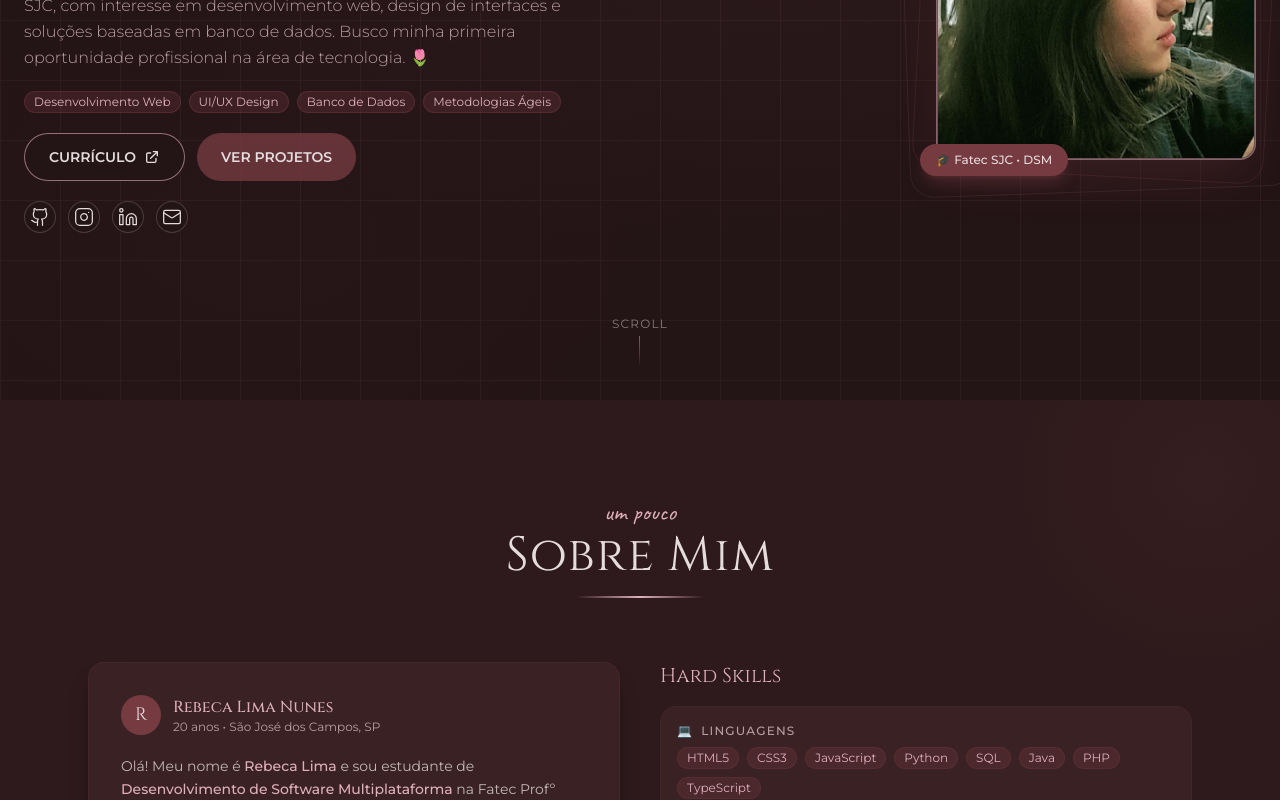
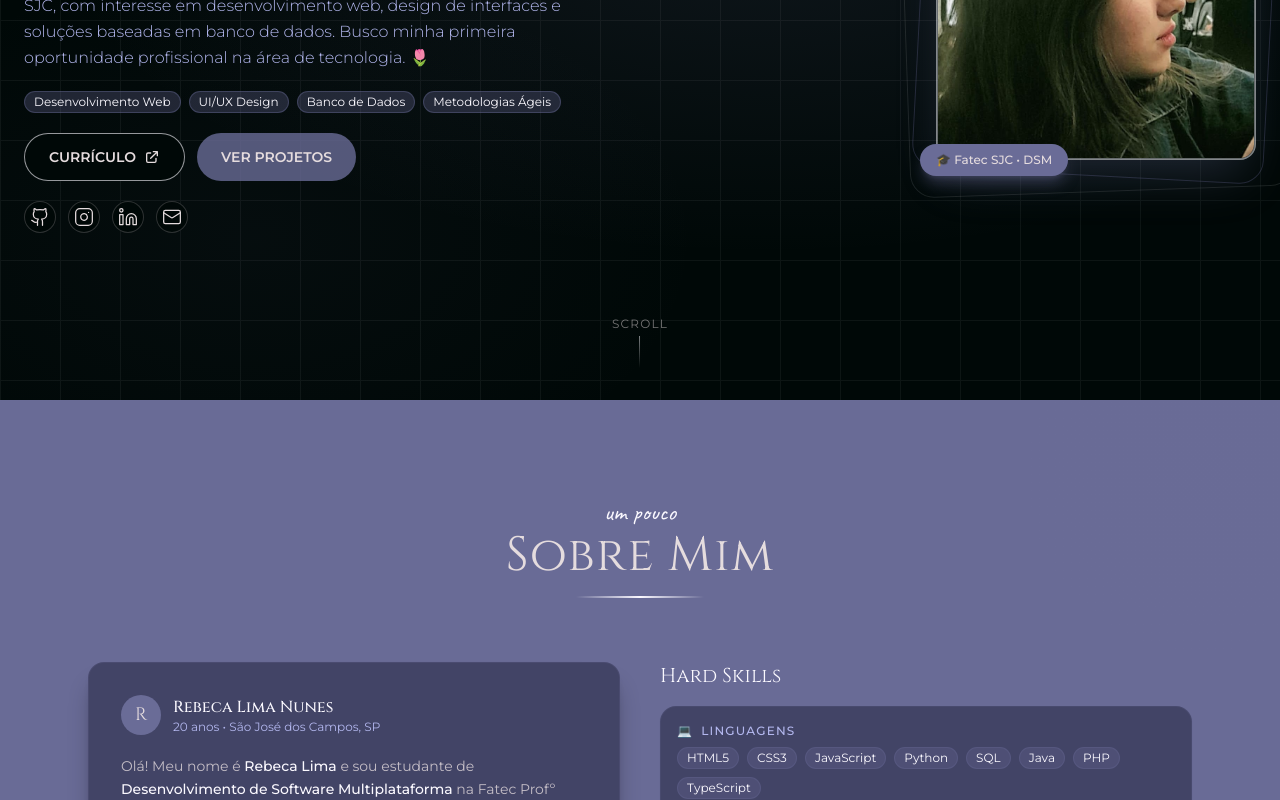
Before and after one commit to rebeca-lima-ti/portfolio-rebeca, a React (Vite) app: page / in a window 1280 px wide. Shown: the part 400-1200 px from the top of the page. Built offline with nearby package versions, Linux system fonts and the light colour scheme.

Commit message:
style: mudança na paleta de cores

```diff
--- a/src/components/About.jsx
+++ b/src/components/About.jsx
@@ -35,9 +35,9 @@ const hardSkills = [
 
 export default function About() {
 	return (
-		<section id="about" className="py-24 bg-base-200 relative overflow-hidden">
+		<section id="about" className="py-24 bg-accent relative overflow-hidden">
 			<div className="absolute top-0 right-0 w-96 h-96 opacity-10 pointer-events-none"
-				style={{ background: "radial-gradient(circle, #753b41 0%, transparent 70%)", transform: "translate(30%, -30%)" }} />
+				style={{ background: "radial-gradient(circle, #6a6c97 0%, transparent 70%)", transform: "translate(30%, -30%)" }} />
 
 			<div className="container mx-auto px-6 max-w-6xl">
 				<div className="text-center mb-16">
@@ -48,7 +48,7 @@ export default function About() {
 
 				<div className="grid lg:grid-cols-2 gap-10 items-start">
 					{/* Bio card */}
-					<div className="card bg-base-300 border border-catawba/20 shadow-xl shadow-black/30">
+					<div className="card bg-purple border border-catawba/20 shadow-xl shadow-black/30">
 						<div className="card-body gap-4">
 							<div className="flex items-center gap-3 mb-1">
 								<div className="avatar placeholder">
@@ -70,7 +70,7 @@ export default function About() {
 								Tenho interesse em desenvolvimento web, design de interfaces e banco de dados. Busco construir soluções que unam boa usabilidade e código de qualidade.
 							</p>
 
-							<div className="divider my-1" style={{ borderColor: "#753b4133" }} />
+							<div className="divider my-1" style={{ borderColor: "#6a6c9733" }} />
 
 							{/* Objetivo profissional */}
 							<div>
@@ -95,7 +95,7 @@ export default function About() {
 							<h3 className="font-cinzel text-ribbon text-xl mb-4">Hard Skills</h3>
 							<div className="flex flex-col gap-3">
 								{hardSkills.map((group) => (
-									<div key={group.category} className="card bg-base-300 border border-catawba/15 shadow-sm">
+									<div key={group.category} className="card bg-purple border border-catawba/15 shadow-sm">
 										<div className="card-body p-4 gap-2">
 											<p className="text-lilac text-xs uppercase tracking-widest font-medium flex items-center gap-2">
 												<span>{group.icon}</span>{group.category}
@@ -118,7 +118,7 @@ export default function About() {
 							<h3 className="font-cinzel text-ribbon text-xl mb-4">Soft Skills</h3>
 							<div className="flex flex-wrap gap-2">
 								{softSkills.map((s) => (
-									<span key={s} className="badge bg-base-300 text-pearl/80 border-catawba/20 text-xs py-3 gap-1.5">
+									<span key={s} className="badge bg-purple text-pearl/80 border-catawba/20 text-xs py-3 gap-1.5">
 										<span className="w-1.5 h-1.5 rounded-full bg-ribbon inline-block flex-shrink-0" />
 										{s}
 									</span>
--- a/src/components/Certificates.jsx
+++ b/src/components/Certificates.jsx
@@ -31,7 +31,7 @@ export default function Certificates() {
     <section id="certificates" className="py-24 bg-choco relative overflow-hidden">
       <div
         className="absolute bottom-0 left-0 w-80 h-80 opacity-10 pointer-events-none"
-        style={{ background: "radial-gradient(circle, #753b41 0%, transparent 70%)", transform: "translate(-30%, 30%)" }}
+        style={{ background: "radial-gradient(circle, #6a6c97 0%, transparent 70%)", transform: "translate(-30%, 30%)" }}
       />
 
       <div className="container mx-auto px-6 max-w-5xl">
@@ -48,7 +48,7 @@ export default function Certificates() {
           {certificates.map((cert, i) => (
             <div
               key={i}
-              className="card bg-base-200 border border-catawba/20 hover:border-catawba/50 hover:-translate-y-1 transition-all duration-300 shadow-lg"
+              className="card bg-purple border border-catawba/20 hover:border-catawba/50 hover:-translate-y-1 transition-all duration-300 shadow-lg"
             >
               <div className="card-body p-5 gap-3">
                 <div className="flex items-start justify-between gap-2">
--- a/src/components/Documents.jsx
+++ b/src/components/Documents.jsx
@@ -45,7 +45,7 @@ export default function Documents() {
     <section id="documents" className="py-24 bg-choco relative overflow-hidden">
       <div
         className="absolute right-0 bottom-0 w-64 h-64 opacity-10 pointer-events-none"
-        style={{ background: "radial-gradient(circle, #784a4a 0%, transparent 70%)", transform: "translate(20%, 20%)" }}
+        style={{ background: "radial-gradient(circle, #9395D3 0%, transparent 70%)", transform: "translate(20%, 20%)" }}
       />
 
       <div className="container mx-auto px-6 max-w-5xl">
@@ -62,7 +62,7 @@ export default function Documents() {
           {documents.map((doc, i) => (
             <div
               key={i}
-              className="card bg-base-200 border border-catawba/20 hover:border-catawba/50 transition-all duration-300 shadow-lg"
+              className="card bg-[#21223b] border border-catawba/20 hover:border-catawba/50 transition-all duration-300 shadow-lg"
             >
               <div className="card-body p-6 gap-4">
                 <div className="flex items-start gap-4">
--- a/src/components/Education.jsx
+++ b/src/components/Education.jsx
@@ -38,7 +38,7 @@ export default function Education() {
       {/* Decorative line */}
       <div
         className="absolute left-0 top-0 bottom-0 w-px opacity-10 hidden lg:block"
-        style={{ background: "linear-gradient(to bottom, transparent, #dfb0bb, transparent)", left: "10%" }}
+        style={{ background: "linear-gradient(to bottom, transparent, #FBF9FF, transparent)", left: "10%" }}
       />
 
       <div className="container mx-auto px-6 max-w-5xl">
@@ -67,7 +67,7 @@ export default function Education() {
                 </div>
 
                 {/* Card */}
-                <div className="card bg-base-200 border border-catawba/20 hover:border-catawba/50 shadow-lg hover:shadow-catawba/10 transition-all duration-300 flex-1 group-hover:-translate-y-0.5">
+                <div className="card border border-catawba/20 hover:border-catawba/50 shadow-lg hover:shadow-catawba/10 transition-all duration-300 flex-1 group-hover:-translate-y-0.5">
                   <div className="card-body p-6 gap-3">
                     <div className="flex flex-wrap items-start justify-between gap-3">
                       <div>
--- a/src/components/Hero.jsx
+++ b/src/components/Hero.jsx
@@ -29,9 +29,9 @@ export default function Hero() {
   return (
     <section id="home" className="relative min-h-screen flex items-center justify-center overflow-hidden">
       <div className="absolute inset-0 bg-choco">
-        <div className="absolute inset-0 opacity-30" style={{ background: "radial-gradient(ellipse 80% 60% at 60% 40%, #784a4a55 0%, transparent 70%)" }} />
-        <div className="absolute inset-0 opacity-20" style={{ background: "radial-gradient(ellipse 50% 50% at 20% 80%, #753b4140 0%, transparent 70%)" }} />
-        <div className="absolute inset-0 opacity-5" style={{ backgroundImage: "linear-gradient(#dfb0bb 1px, transparent 1px), linear-gradient(90deg, #dfb0bb 1px, transparent 1px)", backgroundSize: "60px 60px" }} />
+        <div className="absolute inset-0 opacity-30" style={{ background: "radial-gradient(ellipse 80% 60% at 60% 40%, #9395D355 0%, transparent 70%)" }} />
+        <div className="absolute inset-0 opacity-20" style={{ background: "radial-gradient(ellipse 50% 50% at 20% 80%, #6a6c9740 0%, transparent 70%)" }} />
+        <div className="absolute inset-0 opacity-5" style={{ backgroundImage: "linear-gradient(#FBF9FF 1px, transparent 1px), linear-gradient(90deg, #FBF9FF 1px, transparent 1px)", backgroundSize: "60px 60px" }} />
       </div>
 
       <div className="relative z-10 container mx-auto px-6 py-32 flex flex-col-reverse lg:flex-row items-center justify-between gap-16">
--- a/src/components/Projects.jsx
+++ b/src/components/Projects.jsx
@@ -53,9 +53,9 @@ const projects = [
 
 export default function Projects() {
   return (
-    <section id="projects" className="py-24 bg-base-200 relative overflow-hidden">
+    <section id="projects" className="py-24 bg-accent relative overflow-hidden">
       <div className="absolute inset-0 opacity-5 pointer-events-none"
-        style={{ backgroundImage: "radial-gradient(circle at 80% 50%, #753b41 0%, transparent 60%)" }} />
+        style={{ backgroundImage: "radial-gradient(circle at 80% 50%, #6a6c97 0%, transparent 60%)" }} />
 
       <div className="container mx-auto px-6 max-w-6xl">
         <div className="text-center mb-16">
@@ -66,7 +66,7 @@ export default function Projects() {
 
         <div className="flex flex-col gap-10">
           {projects.map((p, i) => (
-            <div key={i} className="card bg-base-300 border border-catawba/20 hover:border-catawba/50 shadow-xl shadow-black/20 transition-all duration-300 overflow-hidden">
+            <div key={i} className="card bg-primary-content border border-catawba/20 hover:border-catawba/50 shadow-xl shadow-black/20 transition-all duration-300 overflow-hidden">
               {/* Header com imagem */}
               <div className="flex flex-col lg:flex-row">
                 {/* <div className="relative lg:w-80 xl:w-96 flex-shrink-0 overflow-hidden">
--- a/src/index.css
+++ b/src/index.css
@@ -14,17 +14,12 @@ body {
 
 @layer base {
   :root {
-    /* --choco:   #231416;
-    --catawba: #753b41;
-    --tuscan:  #784a4a;
-    --lilac:   #b89da2;
-    --ribbon:  #dfb0bb;
-    --pearl:   #e5dcde; */
-    --choco:   #231416;
-    --catawba: #753b41;
-    --tuscan:  #784a4a;
-    --lilac:   #b89da2;
-    --ribbon:  #dfb0bb;
+    --choco:   #000807;
+    --catawba: #6a6c97;
+    --purple:  #424466;
+    --tuscan:  #9395D3;
+    --lilac:   #B3B7EE;
+    --ribbon:  #FBF9FF;
     --pearl:   #e5dcde;
   }
 }
@@ -36,8 +31,8 @@ body {
 
 /* Scrollbar */
 ::-webkit-scrollbar { width: 6px; }
-::-webkit-scrollbar-track { background: #231416; }
-::-webkit-scrollbar-thumb { background: #753b41; border-radius: 3px; }
+::-webkit-scrollbar-track { background: var(--choco); }
+::-webkit-scrollbar-thumb { background: var(--catawba); border-radius: 3px; }
 
 /* Fade-in animation */
 @keyframes fadeUp {
@@ -59,7 +54,7 @@ body {
   100% { background-position:  200% center; }
 }
 .shimmer-text {
-  background: linear-gradient(90deg, #dfb0bb 0%, #ffffff 40%, #dfb0bb 60%, #b89da2 100%);
+  background: linear-gradient(90deg, var(--ribbon) 0%, var(--pearl) 40%, var(--ribbon) 60%, var(--tuscan) 100%);
   background-size: 200% auto;
   -webkit-background-clip: text;
   background-clip: text;
@@ -70,5 +65,5 @@ body {
 /* Section divider */
 .section-divider {
   height: 2px;
-  background: linear-gradient(90deg, transparent, #dfb0bb, transparent);
+  background: linear-gradient(90deg, transparent, var(--ribbon), transparent);
 }
--- a/tailwind.config.js
+++ b/tailwind.config.js
@@ -12,11 +12,12 @@ export default {
         caveat: ['"Caveat"', 'cursive'],
       },
       colors: {
-        'choco':     '#231416',
-        'catawba':   '#753b41',
-        'tuscan':    '#784a4a',
-        'lilac':     '#b89da2',
-        'ribbon':    '#dfb0bb',
+        'choco':     '#000807',
+        'purple':    '#424466',
+        'catawba':   '#6a6c97',
+        'tuscan':    '#9395D3',
+        'lilac':     '#B3B7EE',
+        'ribbon':    '#FBF9FF',
         'pearl':     '#e5dcde',
       },
       backgroundImage: {
@@ -29,22 +30,22 @@ export default {
     themes: [
       {
         rebeca: {
-          "primary":          "#753b41",
-          "primary-content":  "#e5dcde",
-          "secondary":        "#784a4a",
-          "secondary-content":"#e5dcde",
-          "accent":           "#dfb0bb",
-          "accent-content":   "#231416",
-          "neutral":          "#b89da2",
-          "neutral-content":  "#231416",
-          "base-100":         "#231416",
-          "base-200":         "#2e1a1c",
-          "base-300":         "#3a2224",
-          "base-content":     "#e5dcde",
-          "info":             "#b89da2",
-          "success":          "#784a4a",
-          "warning":          "#dfb0bb",
-          "error":            "#753b41",
+            "primary":          "#9395D3",
+            "primary-content":  "#000807",
+            "secondary":        "#B3B7EE",
+            "secondary-content":"#000807",
+            "accent":           "#6a6c97",
+            "accent-content":   "#000807",
+            "neutral":          "#FBF9FF",
+            "neutral-content":  "#000807",
+            "base-100":         "#FBF9FF",
+            "base-200":         "#B3B7EE",
+            "base-300":         "#9395D3",
+            "base-content":     "#e5dcde",
+            "info":             "#B3B7EE",
+            "success":          "#9395D3",
+            "warning":          "#6a6c97",
+            "error":            "#000807",
         },
       },
     ],
```
Also changed, not shown: src/components/Events.jsx (+9 -10 lines).
